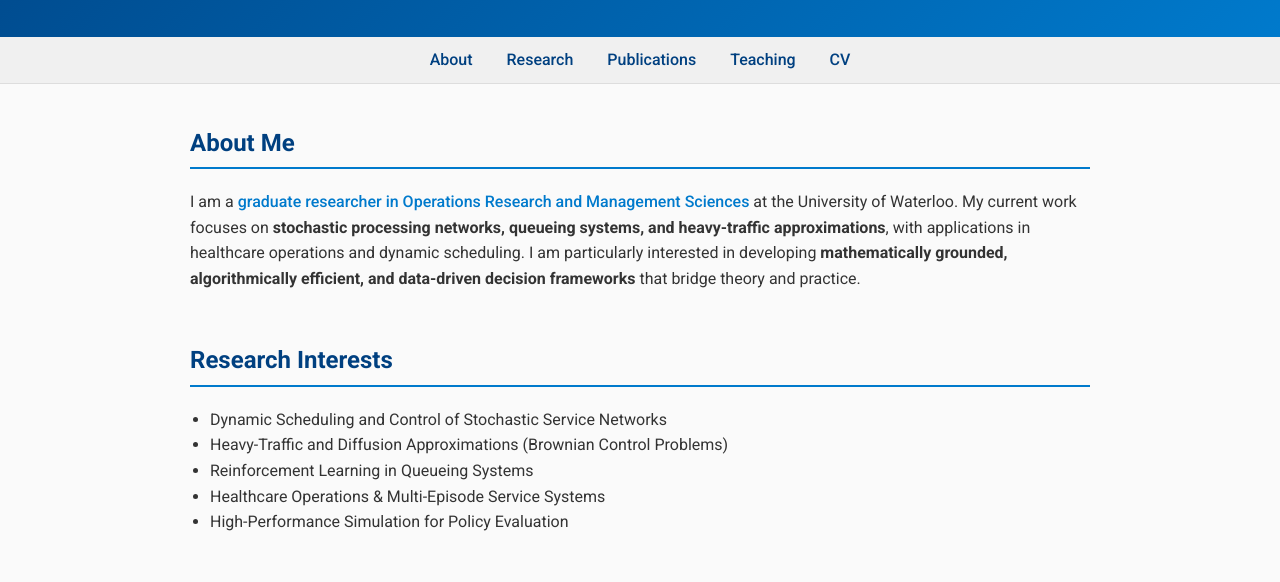
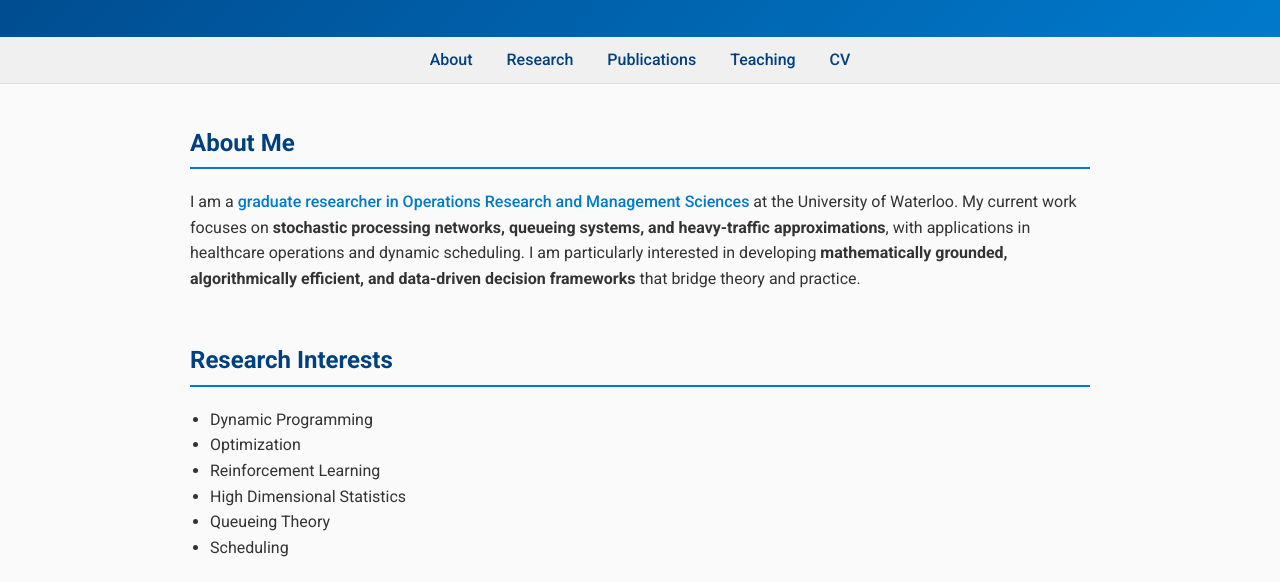
Before and after one commit to amirmohammadmarshalpirgheybi/amirmohammadmarshalpirgheybi.github.io, a plain HTML site: page index.html in a window 1280 px wide. Shown: the part 365-947 px from the top of the page. Drawn offline with Linux system fonts and the light colour scheme.

Commit message:
Update research interests in index.html

```diff
--- a/index.html
+++ b/index.html
@@ -138,11 +138,13 @@
     <section id="research">
       <h2>Research Interests</h2>
       <ul>
-        <li>Dynamic Scheduling and Control of Stochastic Service Networks</li>
-        <li>Heavy-Traffic and Diffusion Approximations (Brownian Control Problems)</li>
-        <li>Reinforcement Learning in Queueing Systems</li>
-        <li>Healthcare Operations & Multi-Episode Service Systems</li>
-        <li>High-Performance Simulation for Policy Evaluation</li>
+        <li>Dynamic Programming</li>
+        <li>Optimization</li>
+        <li>Reinforcement Learning</li>
+        <li>High Dimensional Statistics</li>
+        <li>Queueing Theory</li>
+        <li>Scheduling</li>
+
       </ul>
     </section>
 
```
